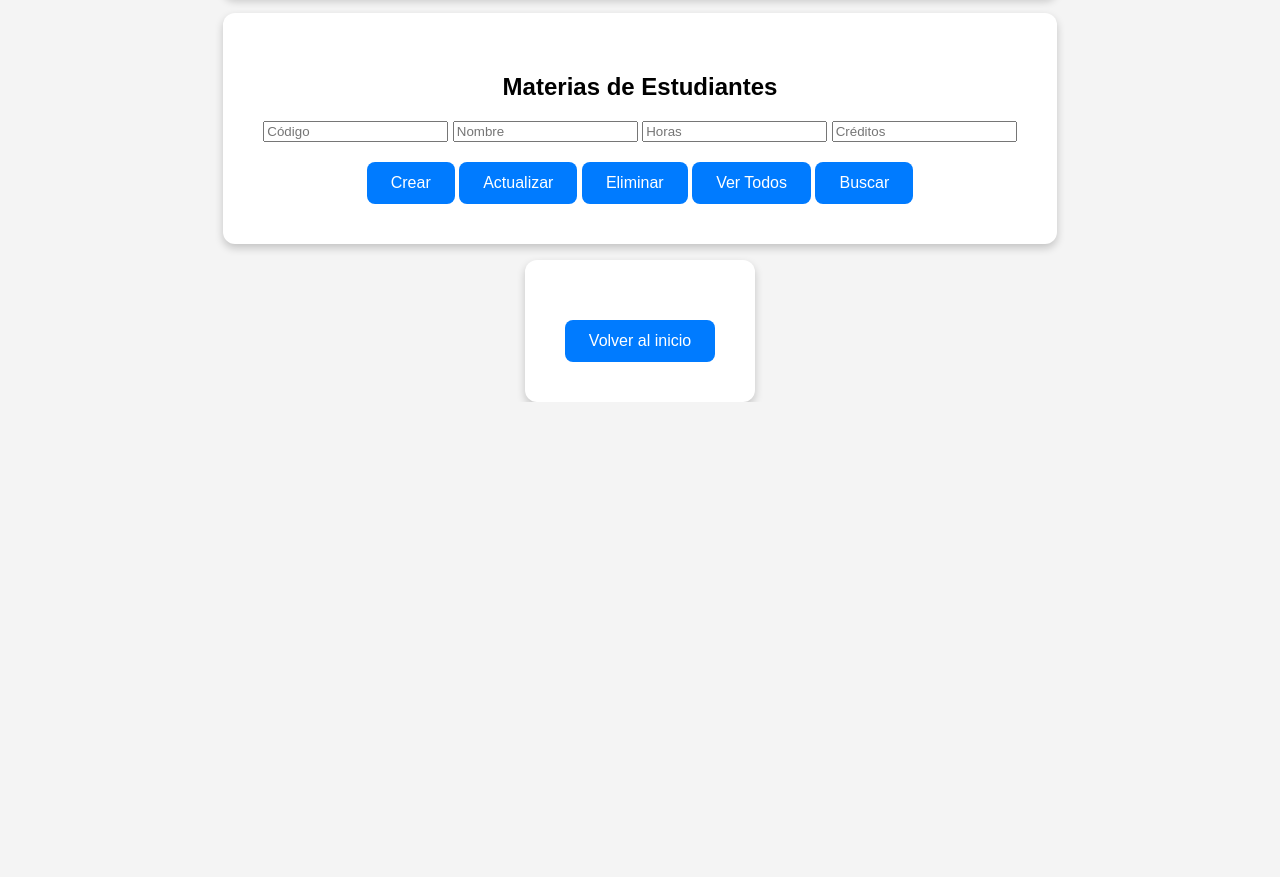
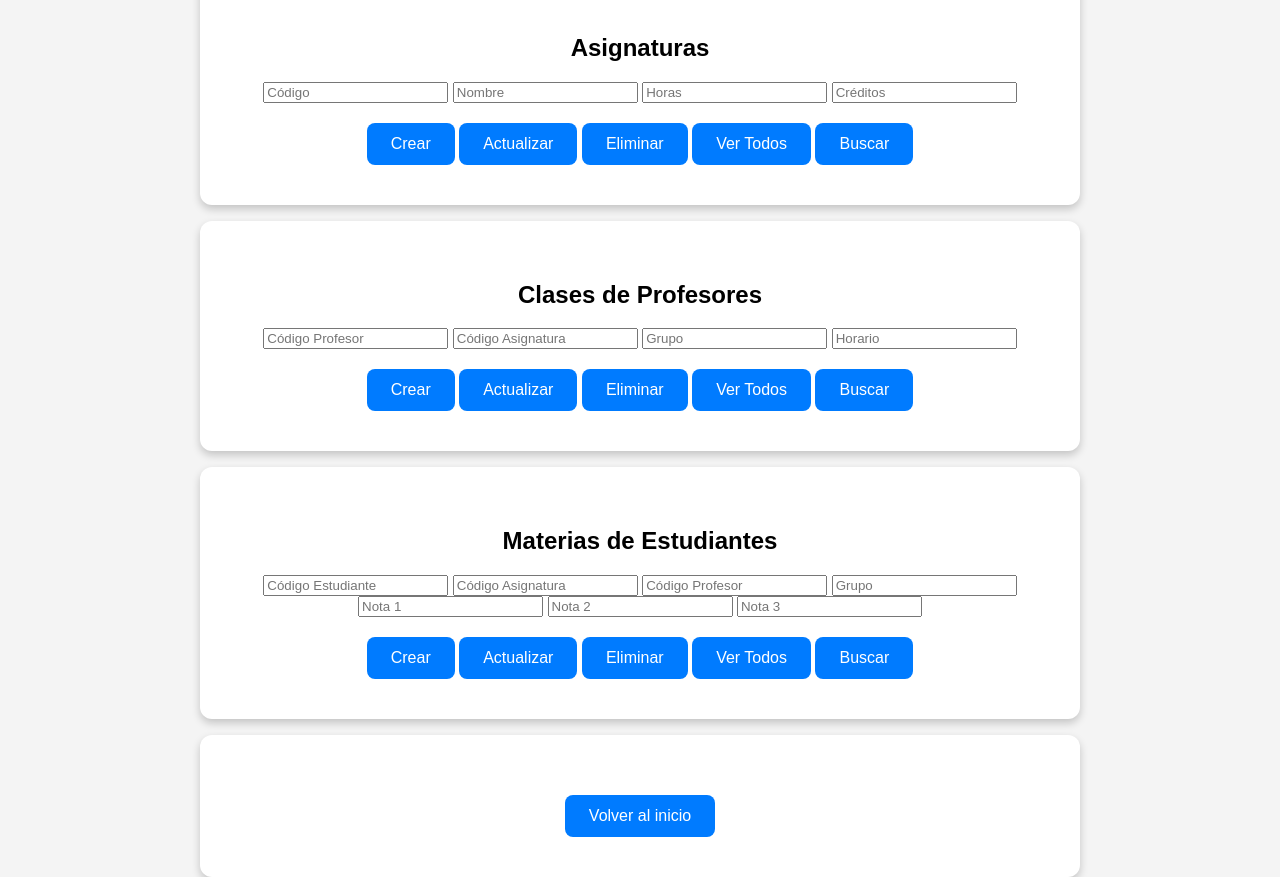
Before and after one commit to PRI3TX/P_final, a website: page public/admin.html in a window 1280 px wide. Shown: the part 792-1669 px from the top of the page. Before the commit the page ends 1194 px from the top, so only its background shows below. Drawn offline with Linux system fonts and the light colour scheme.

Commit message:
Adelanto frontend

```diff
--- a/public/admin.html
+++ b/public/admin.html
@@ -10,6 +10,7 @@
     <h1>Bienvenido, Administrador</h1>
     <p>Aquí puedes gestionar estudiantes, profesores y asignaturas.</p>
   </div>
+<!-- Estudiantes -->
   <div class="container">
     <h2>Estudiantes</h2>
     <form id="form-estudiante">
@@ -24,10 +25,12 @@
         <button type="button" onclick="eliminarEstudiante()">Eliminar</button>
         <button type="button" onclick="verEstudiantes()">Ver Todos</button>
         <button type="button" onclick="buscarEstudiante()">Buscar</button>
-            <div id="resultados"></div>
       </div>
+      <div id="resultados_estudiantes"></div>
     </form>
   </div>
+
+  <!-- Profesores -->
   <div class="container">
     <h2>Profesores</h2>
     <form id="form-profesor">
@@ -35,74 +38,83 @@
       <input type="text" id="nom_p" placeholder="Nombre" required />
       <input type="text" id="dir_p" placeholder="Dirección" required />
       <input type="number" id="tel_p" placeholder="Teléfono" required />
-        <input type="text" id="profesion" placeholder="Profesi&oacute;n" required />
+      <input type="text" id="profesion" placeholder="Profesión" required />
       <div class="botones">
         <button type="button" onclick="crearProfesor()">Crear</button>
         <button type="button" onclick="actualizarProfesor()">Actualizar</button>
         <button type="button" onclick="eliminarProfesor()">Eliminar</button>
         <button type="button" onclick="verProfesores()">Ver Todos</button>
         <button type="button" onclick="buscarProfesores()">Buscar</button>
-            <div id="resultados_p"></div>
       </div>
+      <div id="resultados_profesores"></div>
     </form>
   </div>
+
+  <!-- Asignaturas -->
   <div class="container">
     <h2>Asignaturas</h2>
     <form id="form-asignatura">
       <input type="number" id="cod_a" placeholder="Código" required />
       <input type="text" id="nom_a" placeholder="Nombre" required />
       <input type="number" id="int_h" placeholder="Horas" required />
-        <input type="number" id="creditos" placeholder="Cr&eacute;ditos" required />
+      <input type="number" id="creditos" placeholder="Créditos" required />
       <div class="botones">
         <button type="button" onclick="crearAsignatura()">Crear</button>
         <button type="button" onclick="actualizarAsignatura()">Actualizar</button>
         <button type="button" onclick="eliminarAsignatura()">Eliminar</button>
         <button type="button" onclick="verAsignaturas()">Ver Todos</button>
         <button type="button" onclick="buscarAsignaturas()">Buscar</button>
-            <div id="resultados_a"></div>
       </div>
+      <div id="resultados_asignaturas"></div>
     </form>
+  </div>
 
-  </div>
+  <!-- Clases de Profesores -->
   <div class="container">
-        <h2>clases de Profesores</h2>
-        <form id="form-classTeachrer">
-        <input type="number" id="id_a" placeholder="Código Profesor" required />
-        <input type="number" id="cod_a" placeholder="Código Asignatura" required />
-        <input type="number" id="grupo" placeholder="Grupo" required />
-        <input type="string" id="horario" placeholder="Horario" required />
+    <h2>Clases de Profesores</h2>
+    <form id="form-imparte">
+      <input type="number" id="id_p_imparte" placeholder="Código Profesor" required />
+      <input type="number" id="cod_a_imparte" placeholder="Código Asignatura" required />
+      <input type="number" id="grupo_imparte" placeholder="Grupo" required />
+      <input type="text" id="horario_imparte" placeholder="Horario" required />
       <div class="botones">
         <button type="button" onclick="crearImparte()">Crear</button>
         <button type="button" onclick="actualizarImparte()">Actualizar</button>
         <button type="button" onclick="eliminarImparte()">Eliminar</button>
         <button type="button" onclick="verImparte()">Ver Todos</button>
         <button type="button" onclick="buscarImparte()">Buscar</button>
-            <div id="resultados_a"></div>
       </div>
+      <div id="resultados_imparte"></div>
     </form>
+  </div>
 
-  </div>
+  <!-- Materias de Estudiantes -->
   <div class="container">
     <h2>Materias de Estudiantes</h2>
-        <form id="form-asignatura">
-        <input type="number" id="cod_a" placeholder="Código" required />
-        <input type="text" id="nom_a" placeholder="Nombre" required />
-        <input type="number" id="int_h" placeholder="Horas" required />
-        <input type="number" id="creditos" placeholder="Cr&eacute;ditos" required />
+    <form id="form-inscribe">
+      <input type="number" id="cod_e_inscribe" placeholder="Código Estudiante" required />
+      <input type="number" id="cod_a_inscribe" placeholder="Código Asignatura" required />
+      <input type="number" id="id_p_inscribe" placeholder="Código Profesor" required />
+      <input type="number" id="grupo_inscribe" placeholder="Grupo" required />
+      <input type="number" id="n1" placeholder="Nota 1" required />
+      <input type="number" id="n2" placeholder="Nota 2" required />
+      <input type="number" id="n3" placeholder="Nota 3" required />
       <div class="botones">
         <button type="button" onclick="crearInscribe()">Crear</button>
         <button type="button" onclick="actualizarInscribe()">Actualizar</button>
         <button type="button" onclick="eliminarInscribe()">Eliminar</button>
         <button type="button" onclick="verInscribe()">Ver Todos</button>
         <button type="button" onclick="buscarInscribe()">Buscar</button>
-            <div id="resultados_a"></div>
       </div>
+      <div id="resultados_inscribe"></div>
     </form>
+  </div>
 
-  </div>
+  <!-- Botón de volver -->
   <div class="container">
     <button onclick="goBack()">Volver al inicio</button>
   </div>
+
   <script src="admin.js"></script>
 </body>
 </html>
--- a/public/admin.js
+++ b/public/admin.js
@@ -674,3 +674,4 @@ function verImparte() {
 function goBack() {
  window.location.href = '/';
 }
+window.scrollTo(0, 100); // hace scroll hacia abajo automáticamente
--- a/public/styles.css
+++ b/public/styles.css
@@ -1,14 +1,24 @@
-body {
+html, body {
+  margin: 0;
+  padding: 0;
   font-family: Arial, sans-serif;
   background-color: #f4f4f4;
+  box-sizing: border-box;
+  width: 100%;
+  min-height: 100vh; /* Que crezca según el contenido */
+}
+
+body {
   display: flex;
   flex-direction: column;
   gap: 1rem;
   align-items: center;
-  justify-content: center;
-  height: 100vh;
+  padding-top: 20px; /* Espacio desde arriba para evitar que se corte */
+}
 
-  margin: 0;
+/* Si no usas un <header>, puedes eliminar esto */
+header {
+  /* Removido position: fixed; para evitar superposición */
 }
 
 .container {
@@ -17,8 +27,11 @@ body {
   padding: 40px;
   border-radius: 12px;
   box-shadow: 0 4px 8px rgba(0, 0, 0, 0.2);
+  width: 90%;
+  max-width: 800px;
 }
 
+/* ✅ Tus botones intactos */
 button {
   padding: 12px 24px;
   font-size: 16px;
```
Lines whose indentation alone changed are shown as unchanged.
